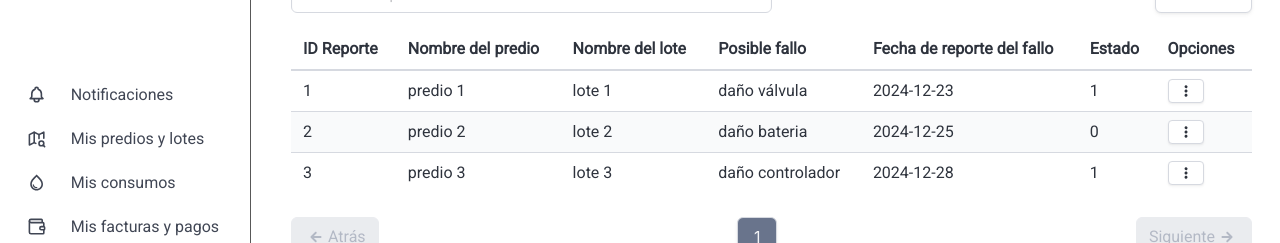
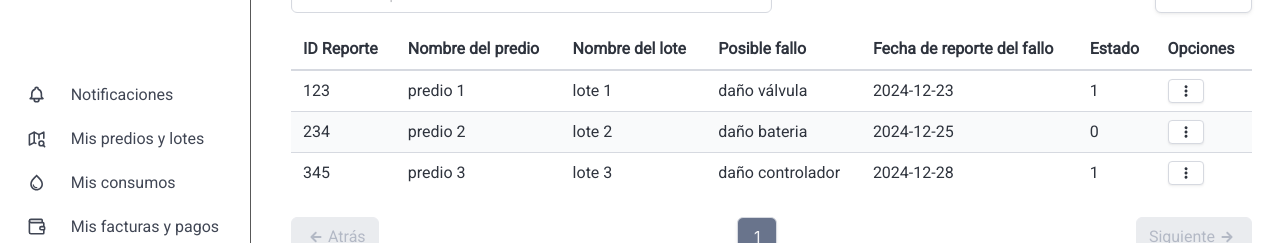
Before and after one commit to DisRiego/DisRiego_Frontend_Web, a React (Vite) app: page /dashboard/report in a window 1280 px wide. Shown: the part 156-399 px from the top of the page. Built offline with nearby package versions, Linux system fonts and the light colour scheme.

Commit message:
Modificaron IDs de prueba en reportes de fallo

```diff
--- a/src/components/dashboard/Fault_report.jsx
+++ b/src/components/dashboard/Fault_report.jsx
@@ -42,7 +42,7 @@ const Fault_report = () => {
   useEffect(() => {
     setData([
       {
-        id: 1,
+        id: 123,
         predio: "predio 1",
         lote: "lote 1",
         fallo: "daño válvula",
@@ -50,7 +50,7 @@ const Fault_report = () => {
         estado: "1",
       },
       {
-        id: 2,
+        id: 234,
         predio: "predio 2",
         lote: "lote 2",
         fallo: "daño bateria",
@@ -58,7 +58,7 @@ const Fault_report = () => {
         estado: "0",
       },
       {
-        id: 3,
+        id: 345,
         predio: "predio 3",
         lote: "lote 3",
         fallo: "daño controlador",
```
